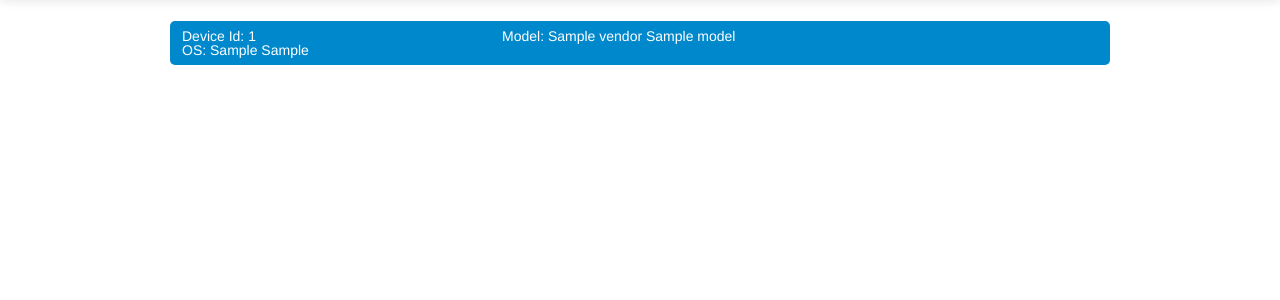
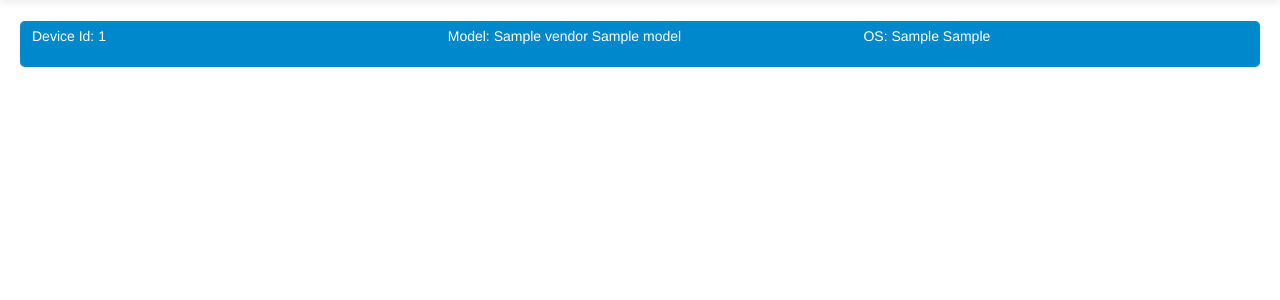
Before and after one commit to geniass/prey-standalone-python, a Flask app: page /missing in a window 1280 px wide. Shown: the part 41-341 px from the top of the page. Run offline with Flask 2, Linux system fonts and the light colour scheme; the visitor is signed in with stand-in values (Sample User, id 1); a database or web service that is not in the repository returns one stand-in record (values such as "Sample title"); parts of the project's set-up code (start-up, migrations or seed data) failed here and were passed over.

Commit message:
attempt fluid rows

```diff
--- a/webapp/templates/bootstrap.html
+++ b/webapp/templates/bootstrap.html
@@ -3,6 +3,8 @@
     <head>
         <!-- Bootstrap -->
         <link href="{{ url_for('static', filename='css/bootstrap.min.css') }}" rel="stylesheet" media="screen">
+<link href="{{ url_for('static', filename='css/bootstrap-responsive.min.css') }}" rel="stylesheet" media="screen">
+
 
         <style type="text/css">
             @media (min-width: 980px) { body { padding-top: 60px; } }
--- a/webapp/templates/missing_devices.html
+++ b/webapp/templates/missing_devices.html
@@ -3,11 +3,11 @@
 <title>Prey Standalone - Select a Device</title>
 {% endblock head %}
 {% block body %}
-<div class="container">
+<div class="container-fluid">
     <ul class="nav nav-pills nav-stacked">
         {% for device in devices %}
-        <li class="active"><a href="devices/{{ device['device_id'] }}/missing.xml">
-            <div class="row">
+        <li class="active"><a href="devices/{{ device['device_id'] }}/missing">
+            <div class="row-fluid">
                 <div class="span4">Device Id: {{device['device_id']}}</div>
                 <div class="span4">Model: {{device['vendor'] + " " + device['model']}}</div>
                 <div class="span4">OS: {{device['os'] + " " + device['os_version']}}</div>
--- a/webapp/templates/reports_devices.html
+++ b/webapp/templates/reports_devices.html
@@ -3,11 +3,11 @@
 <title>Prey Standalone - Select a Device</title>
 {% endblock head %}
 {% block body %}
-<div class="container">
+<div class="container-fluid">
     <ul class="nav nav-pills nav-stacked">
         {% for device in devices %}
         <li class="active"><a href="devices/{{ device['device_id'] }}/reports.xml">
-            <div class="row">
+            <div class="row-fluid">
                 <div class="span4">Device Id: {{device['device_id']}}</div>
                 <div class="span4">Model: {{device['vendor'] + " " + device['model']}}</div>
                 <div class="span4">OS: {{device['os'] + " " + device['os_version']}}</div>
```
